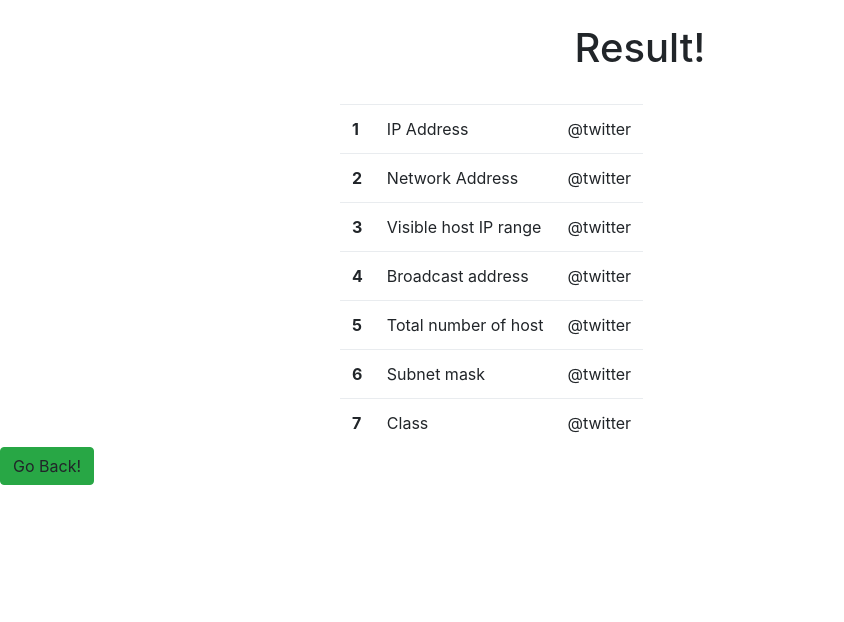
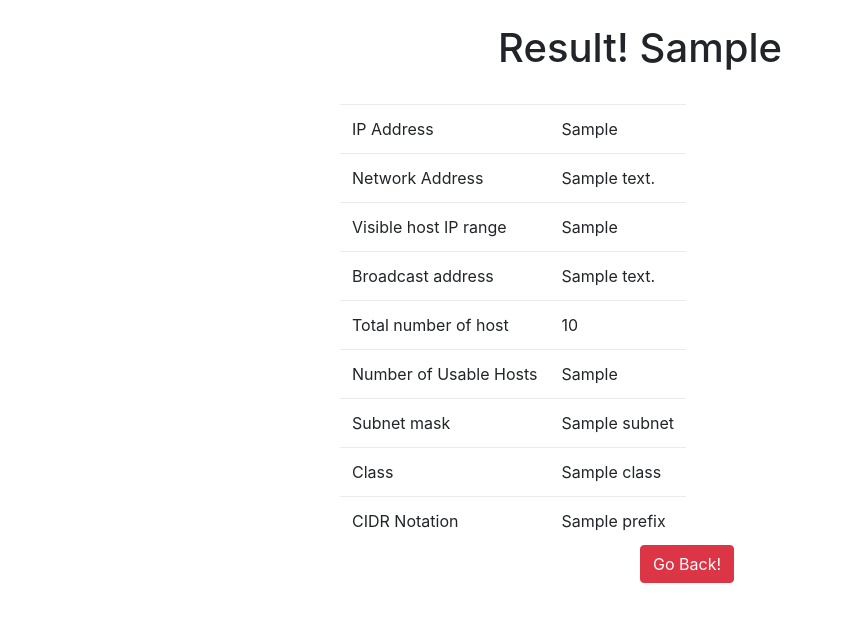
Before and after one commit to ammyblabla/ipcal, a Django app: template main/templates/result.html in a window 1280 px wide; the page is wider, and only the part inside the window is pictured. Shown: the top 622 px of that part, without its empty margins (0-844 px from the left). Run offline with Django 3.2, Linux system fonts and the light colour scheme; the template is opened without the code that fills it: most values are stand-ins (such as "Sample title", 1, 10 or a date in 2020); some libraries are stand-ins or nearby versions.

Commit message:
show result

```diff
--- a/main/static/main/index.css
+++ b/main/static/main/index.css
@@ -27,3 +27,7 @@ button {
     margin-right:50%;
     position: relative;
 }
+
+input {
+    width: 400px;
+}
--- a/main/templates/index.html
+++ b/main/templates/index.html
@@ -33,7 +33,6 @@
           </div>
           <br>
           <button type="submit" class="btn btn-success" name="submit" href="{% url 'result' %}" value="submit" >Submit</button>
-          <a href="{% url 'result' %}" class="btn btn-info" role="button" name="submit">Link Button</a>
         </form>
       </div>
     </div>
--- a/main/templates/result.html
+++ b/main/templates/result.html
@@ -15,51 +15,53 @@
   </head>
   <body>
     <br>
-    <h1>Result!</h1>
+    <h1>Result! {{ ip_full }} </h1>
     <br>
     <div class="container">
       <div class="wrapper">
         <table class="table-result table table-responsive table-hover text-centered">
           <tbody>
             <tr>
-              <th scope="row">1</th>
               <td colspan="2">IP Address </td>
-              <td>@twitter</td>
+              <td>{{ ip }}</td>
             </tr>
             <tr>
-              <th scope="row">2</th>
               <td colspan="2">Network Address</td>
-              <td>@twitter</td>
+              <td>{{ network_address }}</td>
             </tr>
             <tr>
-              <th scope="row">3</th>
               <td colspan="2">Visible host IP range</td>
-              <td>@twitter</td>
+              <td>{{ usable_range }}</td>
             </tr>
             <tr>
-              <th scope="row">4</th>
               <td colspan="2">Broadcast address</td>
-              <td>@twitter</td>
+              <td>{{ broadcast_address }}</td>
             </tr>
             <tr>
-              <th scope="row">5</th>
               <td colspan="2">Total number of host</td>
-              <td>@twitter</td>
+              <td>{{ ip_amount }}</td>
             </tr>
             <tr>
-              <th scope="row">6</th>
-              <td colspan="2">Subnet mask</td>
-              <td>@twitter</td>
+              <td colspan="2">Number of Usable Hosts</td>
+              <td>{{ ip_usable }}</td>
             </tr>
             <tr>
-                <th scope="row">7</th>
-                <td colspan="2">Class</td>
-                <td>@twitter</td>
-              </tr>
+              <td colspan="2">Subnet mask</td>
+              <td>{{ subnet }}</td>
+            </tr>
+            <tr>
+              <td colspan="2">Class</td>
+              <td>{{ class }}</td>
+            </tr>
+            <tr>
+              <td colspan="2">CIDR Notation</td>
+              <td>{{ prefix }}</td>
+            </tr>
           </tbody>
         </table>
       </div>
     </div>
-    <a type="submit" class="btn btn-success">Go Back!</button>
+    <a href="{% url 'index' %}"><button type="submit" class="btn btn-danger" name="submit" href="{% url 'index' %}">Go Back!</button></a>
+
   </body>
 </html>
```
